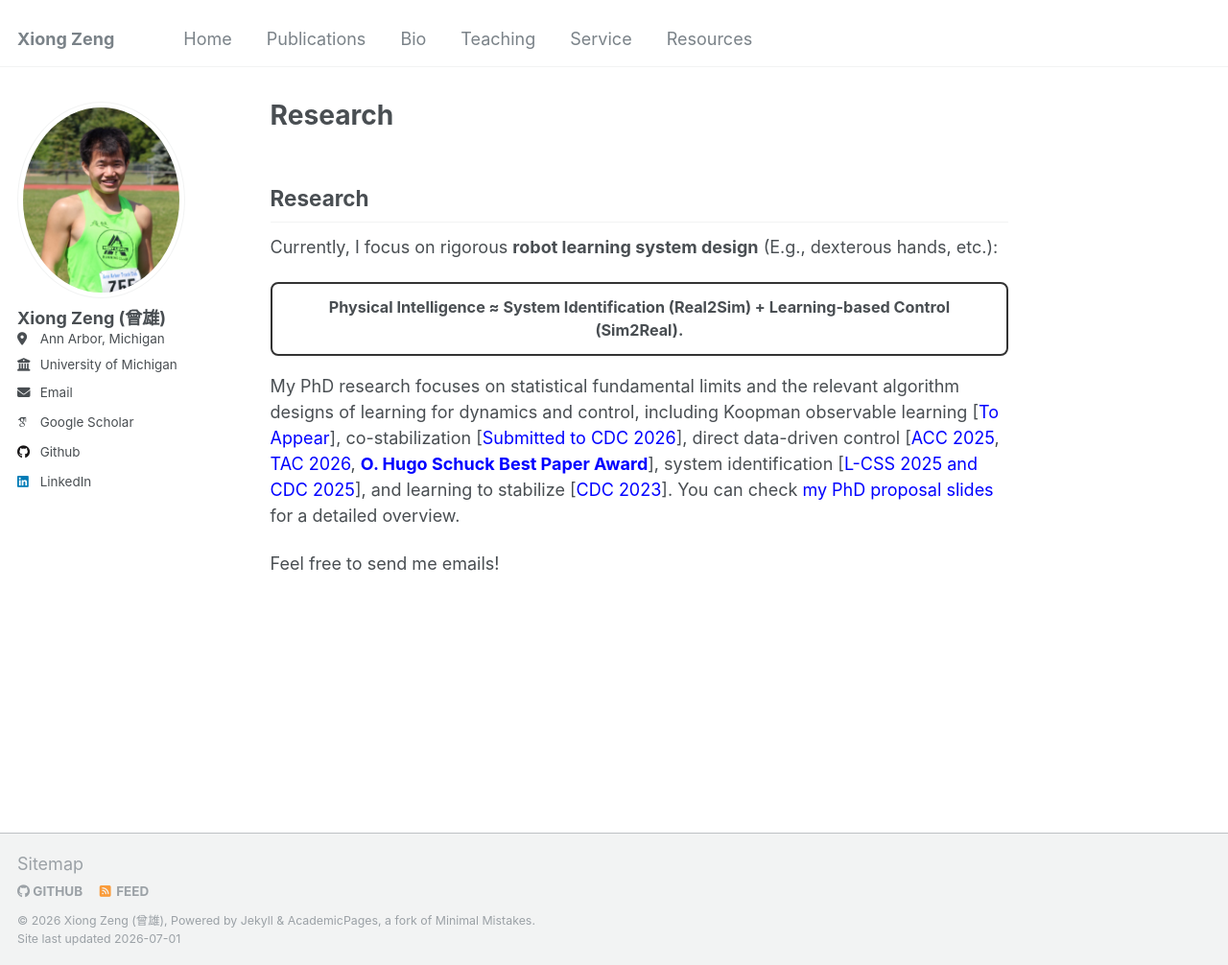
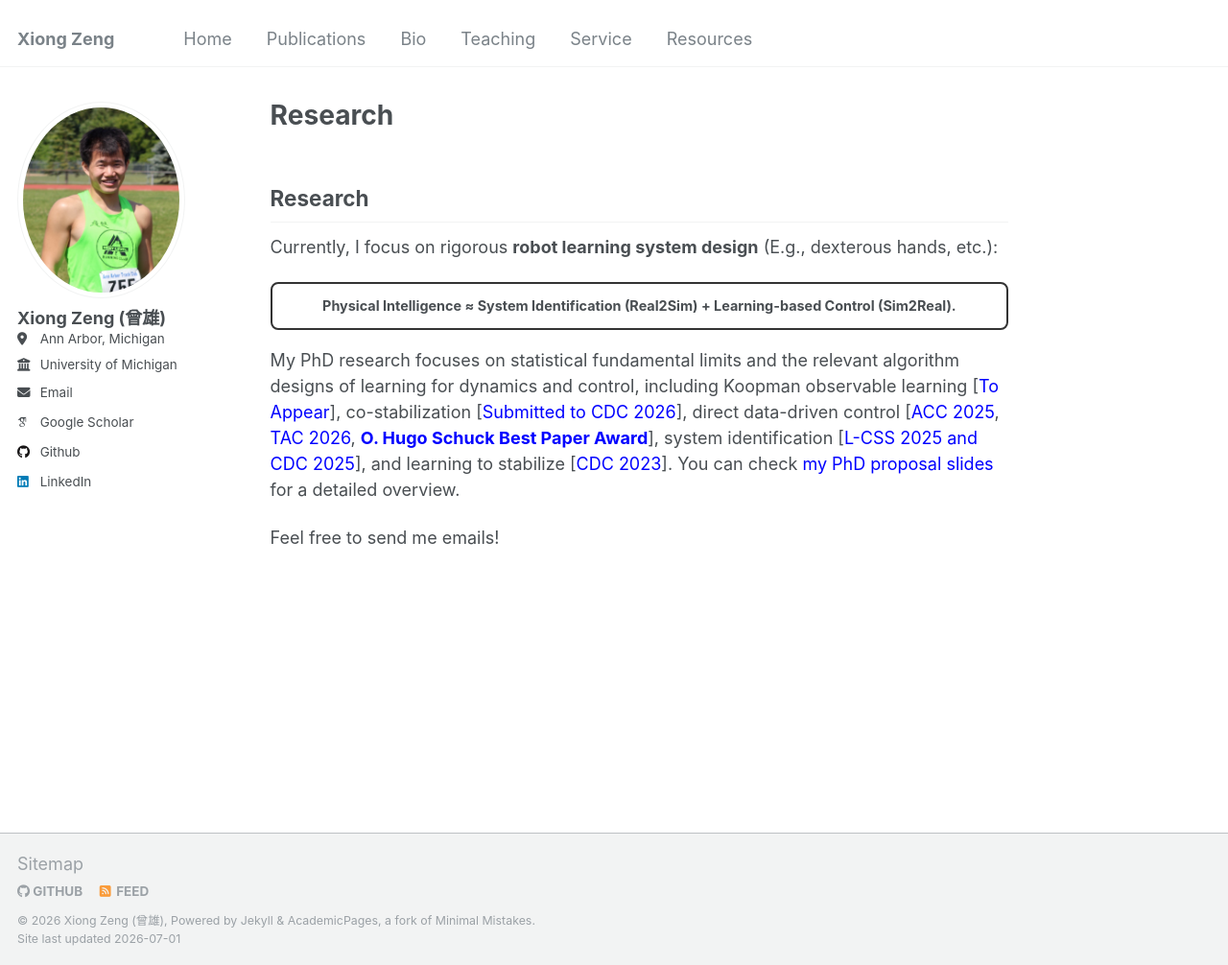
Before and after one commit to zengxiong111/zengxiong.github.io, a Jekyll site: the page built from _pages/about.md, in a window 1280 px wide and 1006 px high. Shown: the whole window at 96% size. Built offline with Jekyll 4.4.1, drawn with Linux system fonts in a browser that asks for light colours; some web fonts are replaced; our own code applies the rules of GitHub Pages for plain Markdown files.

Commit message:
Update about.md

```diff
--- a/_pages/about.md
+++ b/_pages/about.md
@@ -10,13 +10,14 @@ redirect_from:
 
 Currently, I focus on rigorous **robot learning system design** (E.g., dexterous hands, etc.):
 
-<div align="center" style="border: 2px solid #333; border-radius: 8px; padding: 12px 18px; margin: 18px auto; max-width: 1100px; font-size: 0.9em;">
+<div align="center" style="border: 2px solid #333; border-radius: 8px; padding: 12px 18px; margin: 18px auto; max-width: 1100px; font-size: 0.8em;">
 <strong>
 Physical Intelligence ≈ System Identification (Real2Sim) + Learning-based Control (Sim2Real).
 </strong>
 </div>
 
 
+
 My PhD research focuses on statistical fundamental limits and the relevant algorithm designs of learning for dynamics and control, including Koopman observable learning [<a href="https://scholar.google.com/citations?user=v4lWTTwAAAAJ&hl=en" style="color: blue;text-decoration: none;" target="_blank">To Appear</a>], co-stabilization [<a href="https://scholar.google.com/citations?user=v4lWTTwAAAAJ&hl=en" style="color: blue;text-decoration: none;" target="_blank">Submitted to CDC 2026</a>], direct data-driven control [<a href="https://web.eecs.umich.edu/~necmiye/pubs/ZengBO_acc25.pdf" style="color: blue;text-decoration: none;" target="_blank">ACC 2025</a>, <a href="https://arxiv.org/abs/2412.19705" style="color: blue;text-decoration: none;" target="_blank">TAC 2026</a>, <a href="https://a2c2.org/paper-award/o-hugo-schuck-best-paper-award#recipients" style="color: blue;text-decoration: none;" target="_blank">**O. Hugo Schuck Best Paper Award**</a>], system identification [<a href="https://arxiv.org/abs/2503.16817" style="color: blue;text-decoration: none;" target="_blank">L-CSS 2025 and CDC 2025</a>], and learning to stabilize [<a href="https://arxiv.org/abs/2311.11151" style="color: blue;text-decoration: none;" target="_blank">CDC 2023</a>].
 You can check <a href="https://zengxiong111.github.io/zengxiong.github.io/files/phd_propsoal_Xiong_Zeng_part.pdf" target="_blank" style="color: blue;text-decoration: none;">my PhD proposal slides</a> for a detailed overview.
 
```
